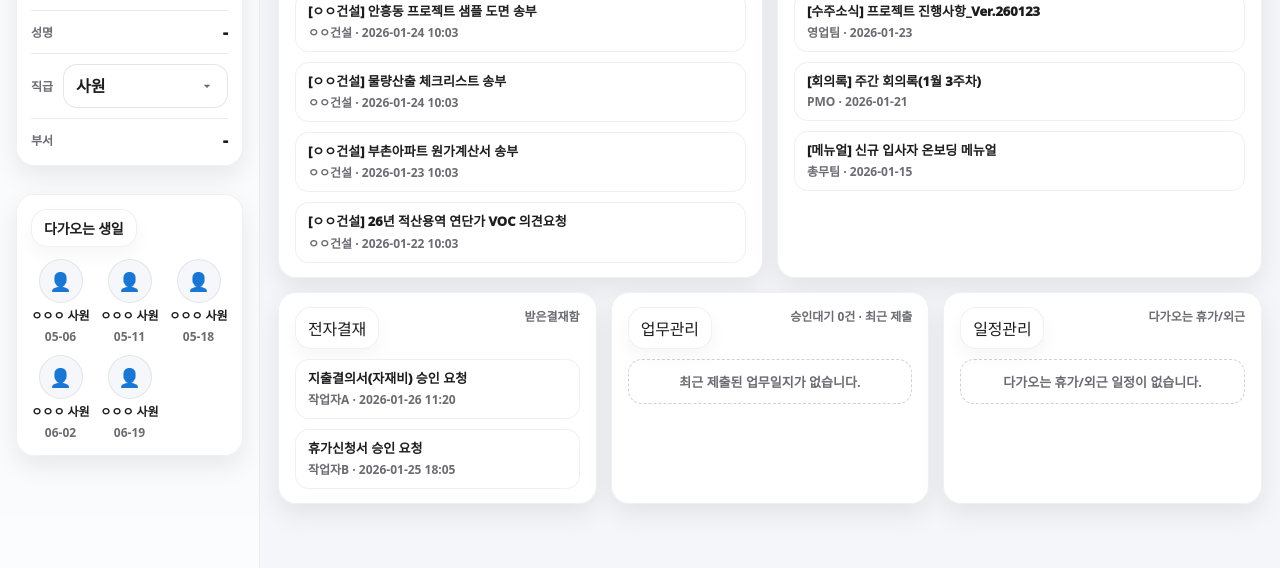
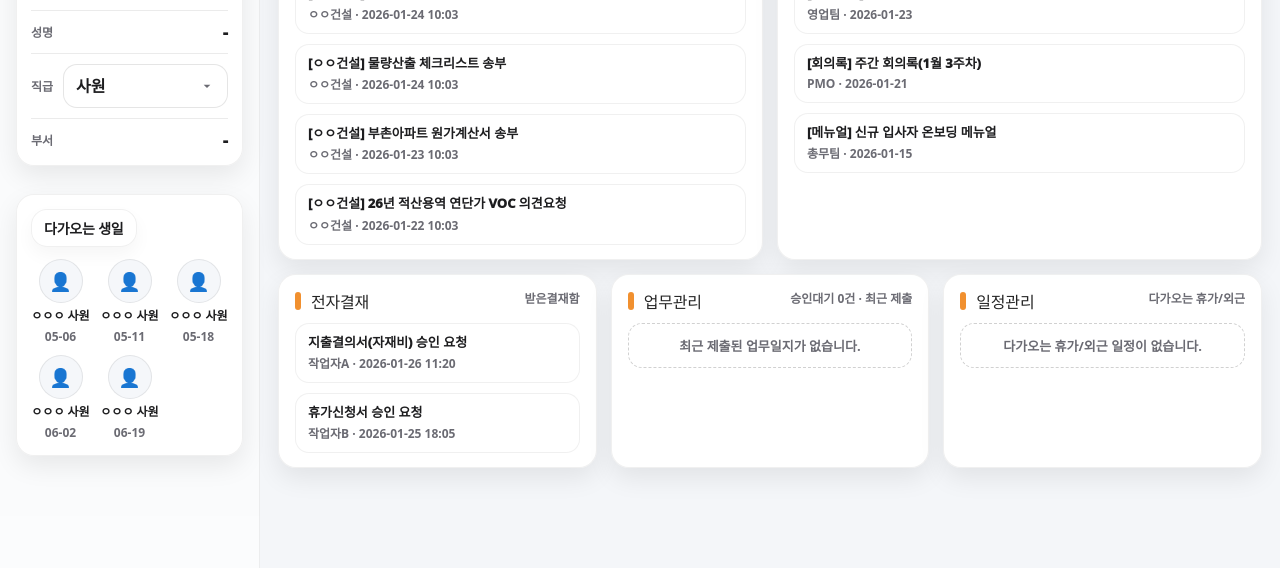
Before and after one commit to eumditravel-oss/groupware, a plain HTML site: page index.html in a window 1280 px wide. Shown: the part 284-852 px from the top of the page. Drawn offline with Linux system fonts and the light colour scheme.

Commit message:
Update styles.css

```diff
--- a/styles.css
+++ b/styles.css
@@ -736,19 +736,23 @@
 }
 .dashCardHead > *{ min-width:0; }
 
+/* ✅ 대쉬보드 타이틀도 동일하게: 좌측 바 + 텍스트 */
 .dashCardTitleLink{
-  background: rgba(255,255,255,.92);
-  border: 1px solid rgba(0,0,0,.06);
-  box-shadow: 0 8px 18px rgba(0,0,0,.04);
+  display:inline-flex;
+  align-items:center;
+  gap:10px;
 
-  padding: 8px 12px;
-  border-radius: 16px;
+  background: transparent;
+  border: 0;
+  box-shadow: none;
+  padding: 0;
+  border-radius: 0;
 
   cursor: pointer;
   font-weight: 1100;
   font-size: 16px;
   letter-spacing: -0.2px;
-  color: var(--ink);
+  color: rgba(0,0,0,.86);
 
   max-width:100%;
   min-width:0;
@@ -756,6 +760,23 @@
   overflow:hidden;
   text-overflow:ellipsis;
 }
+
+.dashCardTitleLink::before{
+  content:"";
+  width: 6px;
+  height: 18px;
+  border-radius: 999px;
+  background: var(--accent);
+  flex: 0 0 auto;
+  opacity: .95;
+}
+
+@media (hover:hover) and (pointer:fine){
+  .dashCardTitleLink:hover{
+    color: rgba(0,0,0,.95);
+  }
+}
+
 
 @media (hover:hover) and (pointer:fine){
   .dashCardTitleLink:hover{
```
